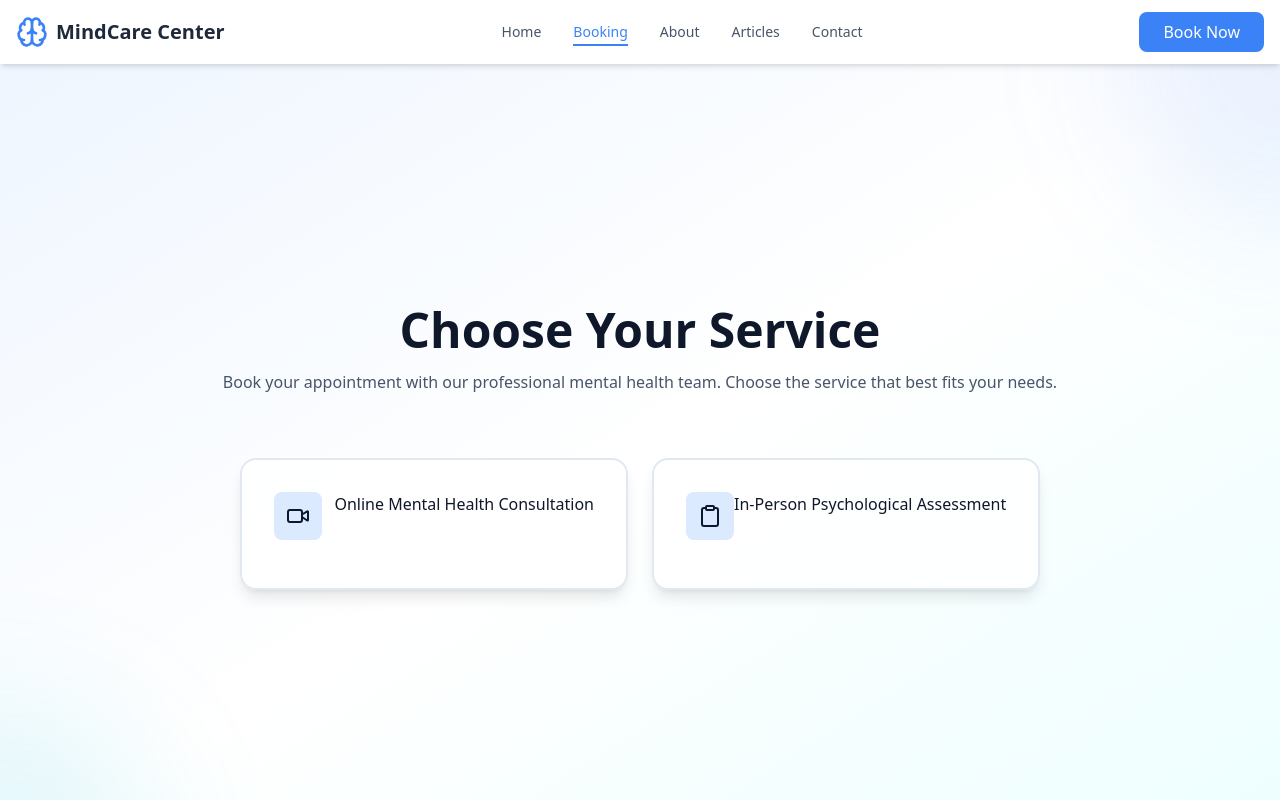
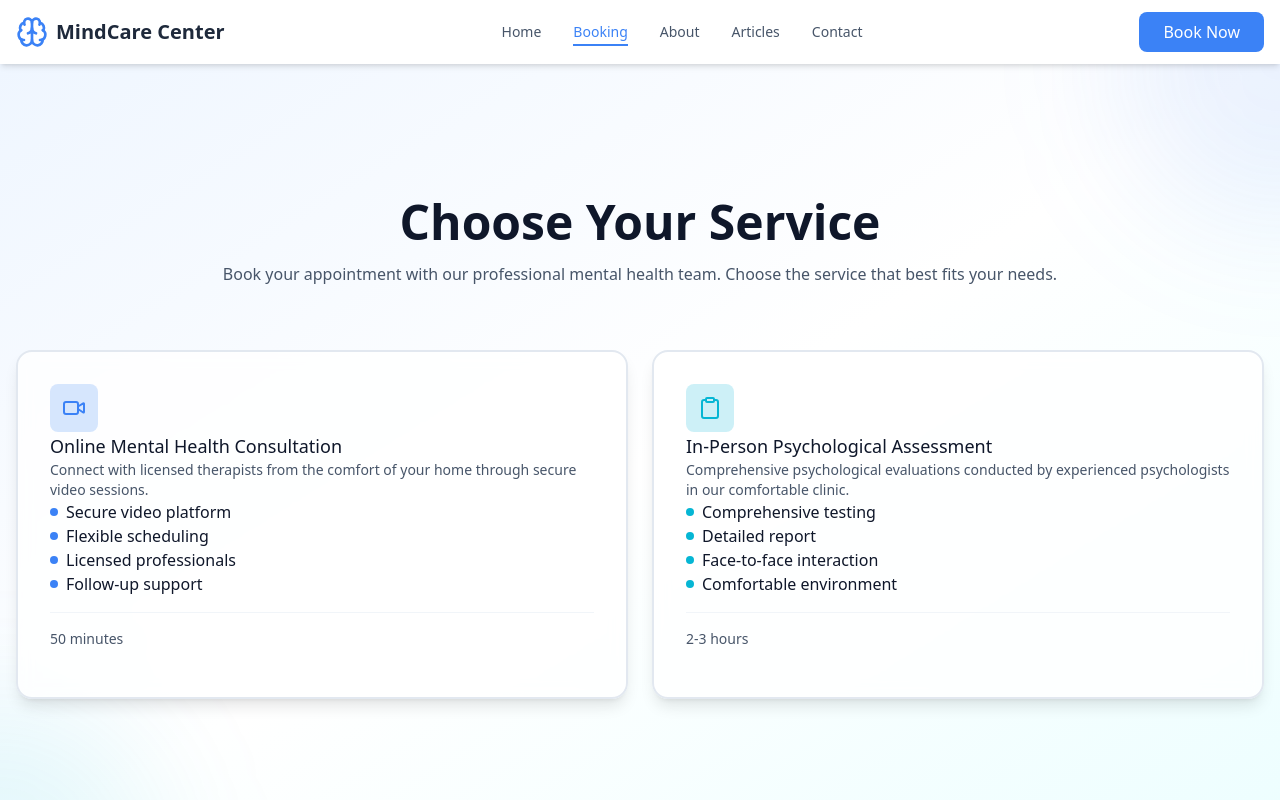
Before and after one commit to nathsycode/psych-services-center, a React (Vite) app in the folder client/: page /booking in a window 1280 px wide. Shown: the top 800 px of the page. Built offline with nearby package versions, Linux system fonts and the light colour scheme.

Commit message:
wip: update formatting

```diff
--- a/client/src/components/booking/ServiceSelection.jsx
+++ b/client/src/components/booking/ServiceSelection.jsx
@@ -7,23 +7,62 @@ export function ServiceSelection({ selectedService, onServiceChange }) {
     'Clipboard': Clipboard
   }
 
+  const colorsMap = {
+    'consultation': {
+      border: 'border-primary',
+      text: 'text-primary',
+      bg: 'bg-primary/20',
+      dot: 'bg-primary',
+      hover: 'hover:border-primary/50'
+    },
+    'assessment': {
+      border: 'border-accent',
+      text: 'text-accent',
+      bg: 'bg-accent/20',
+      dot: 'bg-accent',
+      hover: 'hover:border-accent/50'
+    },
+  }
+
   return (
     <div className='grid md:grid-cols-2 gap-6 mb-8'>
       {ServicesData.map((service) => {
         const Icon = iconMap[service.icon] || null
+        const color = colorsMap[service.shortName] || colorsMap.consultation
+
         return (
           <div
             className={`relative cursor-pointer rounded-2xl p-8 shadow-lg border-2 transition-all duration-500 ${selectedService === service.shortName
-              ? 'border-white shadow-md bg-gradient-to-br from-primary to-accent'
-              : 'border-slate-200 bg-white/80 backdrop-blur hover:border-primary'}`}
+              ? `${color.border} shadow-md`
+              : `border-slate-200 bg-white/80 backdrop-blur ${color.hover}`}`}
             onClick={() => onServiceChange(selectedService === service.shortName ? null : service.shortName)}
           >
-            <div className='flex items-start justify-between mb-4'>
-              <div className={`p-3 rounded-lg ${selectedService === service.shortName ? 'bg-blue-600' : 'bg-blue-100'}`}>
-                <Icon />
+            <div className='flex flex-col items-start justify-between mb-4'>
+              <div className={`p-3 rounded-lg ${selectedService === service.shortName ? `${color.dot}` : `${color.bg}`}`}>
+                <Icon className={`w-6 h-6 transition-colors duration-300 ${selectedService === service.shortName ? 'text-white' : `${color.text}`}`} />
 
               </div>
-              {service.title}
+
+              <h1 className={`text-lg transition-all duration-300 transform ${selectedService === service.shortName ? `${color.text}` : 'text-slate-900'
+                }`}>
+                {service.title}
+              </h1>
+
+              <p className="text-sm text-slate-600">{service.shortDesc}</p>
+
+              <ul>
+                {service.features.map((feature) => (
+                  <li className="flex items-center gap-2">
+                    <span className={`w-2 h-2 rounded-full ${color.dot}`}></span>
+                    {feature}
+                  </li>
+
+                ))}
+              </ul>
+
+              <div className="mt-4 pt-4 border-t border-slate-100 w-full">
+                <p className="text-sm text-slate-600">{service.duration}</p>
+              </div>
 
             </div>
           </div>
--- a/client/src/data/services.json
+++ b/client/src/data/services.json
@@ -33,6 +33,6 @@
     "type": "in-person",
     "delay": "100",
     "link": "https://calendly.com/nathsycode/in-person-psychological-assessment",
-    "shortName": "#assessment"
+    "shortName": "assessment"
   }
 ]
--- a/client/src/pages/Booking.jsx
+++ b/client/src/pages/Booking.jsx
@@ -11,21 +11,11 @@ import { Video, Clipboard } from 'lucide-react';
 
 export default function Booking() {
   const { ref, isVisible } = useIO(0.1, null);
-  const [activated, setActivated] = useState(null);
   const location = useLocation();
   const [selectedService, setSelectedService] = useState(null);
 
-  const toggleActivated = (id) => {
-    setActivated((prev) => (prev === id ? null : id));
-  }
-
   const handleServiceChange = (service) => {
     setSelectedService(service);
-  }
-
-  const iconMap = {
-    'Video': Video,
-    'Clipboard': Clipboard,
   }
 
   useEffect(() => {
@@ -52,53 +42,15 @@ export default function Booking() {
         <p className='text-center text-slate-600' >Book your appointment with our professional mental health team. Choose the service that best fits your needs.</p>
       </div>
 
-      <div className='flex items-stretch justify-center gap-4 max-w-6xl mx-auto w-full'>
-        <ServiceSelection
-          selectedService={selectedService}
-          onServiceChange={handleServiceChange}
-        />
+      <ServiceSelection
+        selectedService={selectedService}
+        onServiceChange={handleServiceChange}
+      />
 
-        {/* {servicesData.map((service) => { */}
-        {/*   const isActive = activated === service.id; */}
-        {/*   const Icon = iconMap[service.icon] || null; */}
-        {/**/}
-        {/*   return ( */}
-        {/*     <div */}
-        {/*       key={service.id} */}
-        {/*       className={`relative cursor-pointer rounded-2xl p-8 shadow-lg border-2 bg-green-300 transition-all duration-500 ${isActive */}
-        {/*         ? 'flex-[3] bg-gradient-to-br from-primary to-accent border-primary' */}
-        {/*         : 'flex-[1] bg-white hover:bg-slate-50 border-slate-200 hover:border-primary'}`} */}
-        {/*       onClick={() => toggleActivated(service.id)} */}
-        {/*     > */}
-        {/**/}
-        {/*       <div className="h-full flex flex-col overflow-y-auto"> */}
-        {/*         <div className={`mb-4 transition-all duration-300 ${isActive ? 'text-white' : 'text-primary'}`}> */}
-        {/*           <Icon className="w-16 h-16" strokeWidth={0.5} /> */}
-        {/*         </div> */}
-        {/*         <h2>{service.title}</h2> */}
-        {/*         <p className={`mb-4 transition-all duration-300 ${isActive ? 'text-white/90' : 'text-slate-600'} ${!isActive && 'text-sm'}`}> */}
-        {/*           {service.shortDesc} */}
-        {/*         </p> */}
-        {/**/}
-        {/*       </div> */}
-        {/*       { */}
-        {/*         isActive && ( */}
-        {/*           <div> */}
-        {/*             <p className="text-center text-slate-600">{service.fullDesc}</p> */}
-        {/*             <ul> */}
-        {/*               {service.features.map((feature, idx) => ( */}
-        {/*                 <li key={idx}> */}
-        {/*                   {feature} */}
-        {/*                 </li> */}
-        {/*               ))} */}
-        {/*             </ul> */}
-        {/*           </div> */}
-        {/*         ) */}
-        {/*       } */}
-        {/*     </div> */}
-        {/*   ) */}
-        {/* })} */}
-      </div>
+
+      {/* {selectedService && ( */}
+      {/*   <div>{selectedService}</div> */}
+      {/* )} */}
     </section >
   );
 }
```
